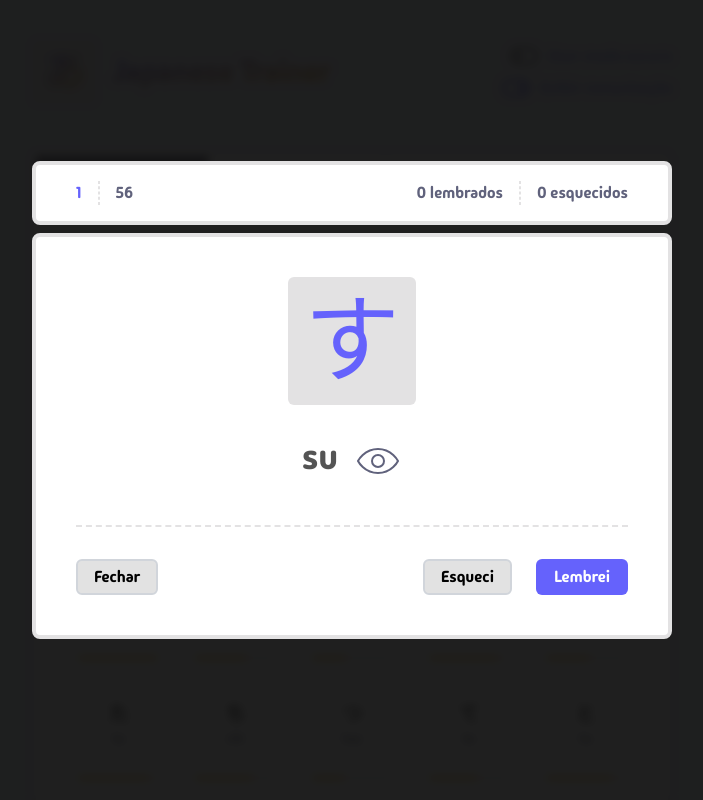
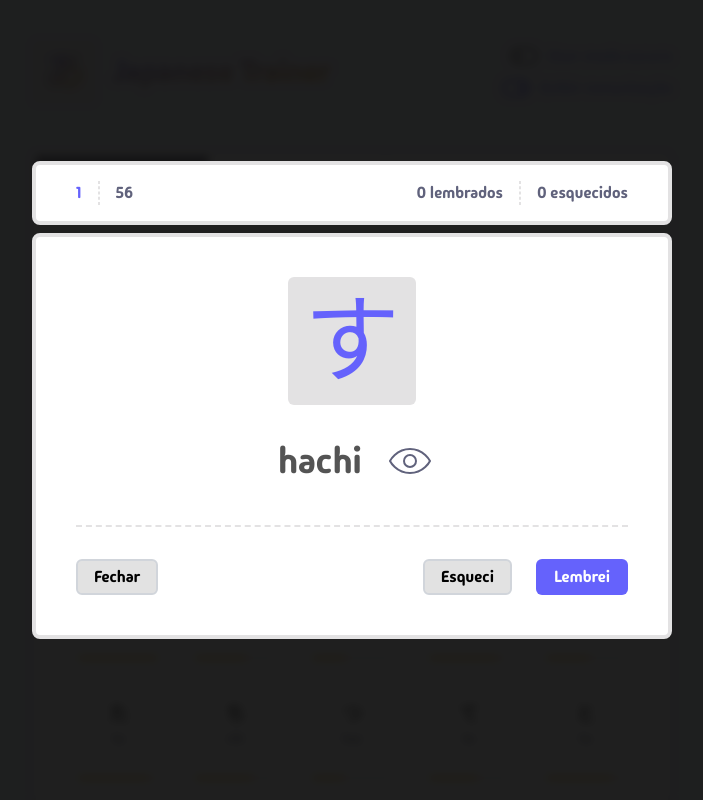
Before and after one commit to jeffreyalvr/react-japanese-trainer, a React (Vite) app: page / in a window 1280 px wide. Both pictures are taken after a click on the button "Praticar alfabeto". Shown: the top 800 px of the page, without its empty margins (288-991 px from the left). Built offline with nearby package versions, Linux system fonts and the light colour scheme.

Commit message:
Adiciona state local de romanização para o Modal

```diff
--- a/src/components/Modal/ModalContent/index.tsx
+++ b/src/components/Modal/ModalContent/index.tsx
@@ -1,13 +1,45 @@
+import { useState, useEffect } from "react";
+
 const ModalContent = () => {
+  const romanizacao_value = localStorage.getItem("show_romanization_modal");
+
+  // Romanização apenas do componente Modal
+  const [exibirRomanizacao, setExibirRomanizacao] = useState(
+    romanizacao_value !== null ? JSON.parse(romanizacao_value) : true
+  );
+
+  useEffect(() => {
+    localStorage.setItem("show_romanization_modal", String(exibirRomanizacao));
+  }, [exibirRomanizacao]);
+
+  const toggleExibirRomanizacao = () => {
+    if (exibirRomanizacao == false) setExibirRomanizacao(true);
+    else setExibirRomanizacao(false);
+  };
+
   return (
     <div className="flex flex-col gap-8 items-center justify-center w-full">
       <div className="flex flex-col size-max items-center justify-center rounded-md sm:size-max p-4 bg-[var(--border-box-light)] dark:bg-[var(--border-box-dark)]">
         <h1 className="text-8xl text-[var(--primary)]">す</h1>
       </div>
       <div className="flex flex-row gap-4 h-max items-center">
-        <span className="text-4xl h-full text-[var(--fg-light)] dark:text-white">
-          su
-        </span>
+        <div
+          className={`w-max px-2 ${
+            exibirRomanizacao
+              ? null
+              : "rounded-md h-full w-16 bg-[var(--border-box-light)] dark:bg-[var(--border-box-dark)]"
+          }`}
+          onClick={exibirRomanizacao ? undefined : toggleExibirRomanizacao}
+          title="Alternar exibição da romanização"
+        >
+          <span
+            className={`h-full w-max text-4xl text-[var(--fg-light)] dark:text-white ${
+              exibirRomanizacao ? "visible" : "invisible"
+            }`}
+          >
+            hachi
+          </span>
+        </div>
         <svg
           xmlns="http://www.w3.org/2000/svg"
           aria-labelledby="visibility"
@@ -20,6 +52,7 @@ const ModalContent = () => {
           stroke-width="1"
           viewBox="0 0 24 24"
           className="size-[48px] cursor-pointer stroke-[--primary-opaque] hover:stroke-[var(--primary)] dark:hover:stroke-white transition-colors"
+          onClick={toggleExibirRomanizacao}
         >
           <title id="visibility" />
           <path d="M22 12C22 12 19 18 12 18C5 18 2 12 2 12C2 12 5 6 12 6C19 6 22 12 22 12Z" />
```
